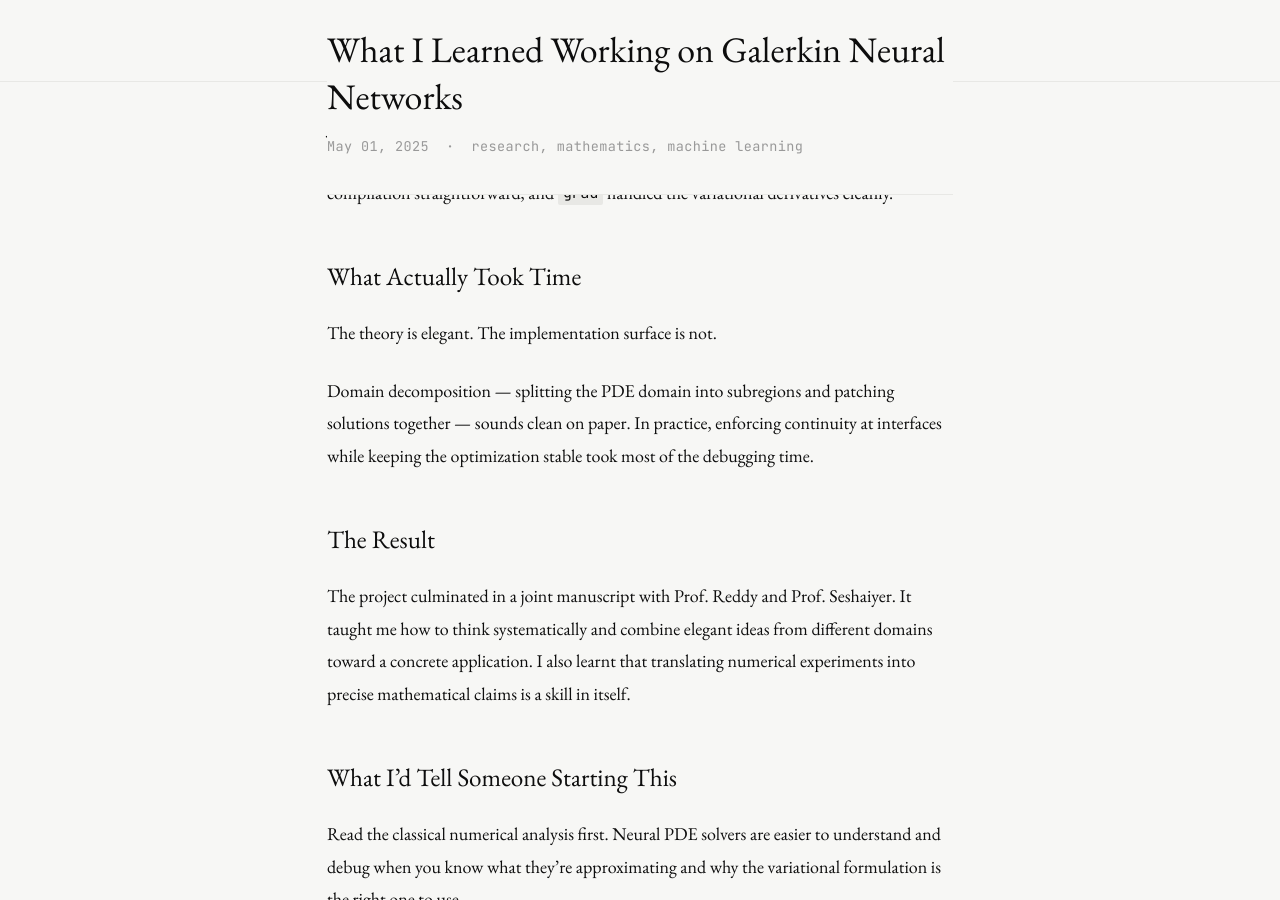
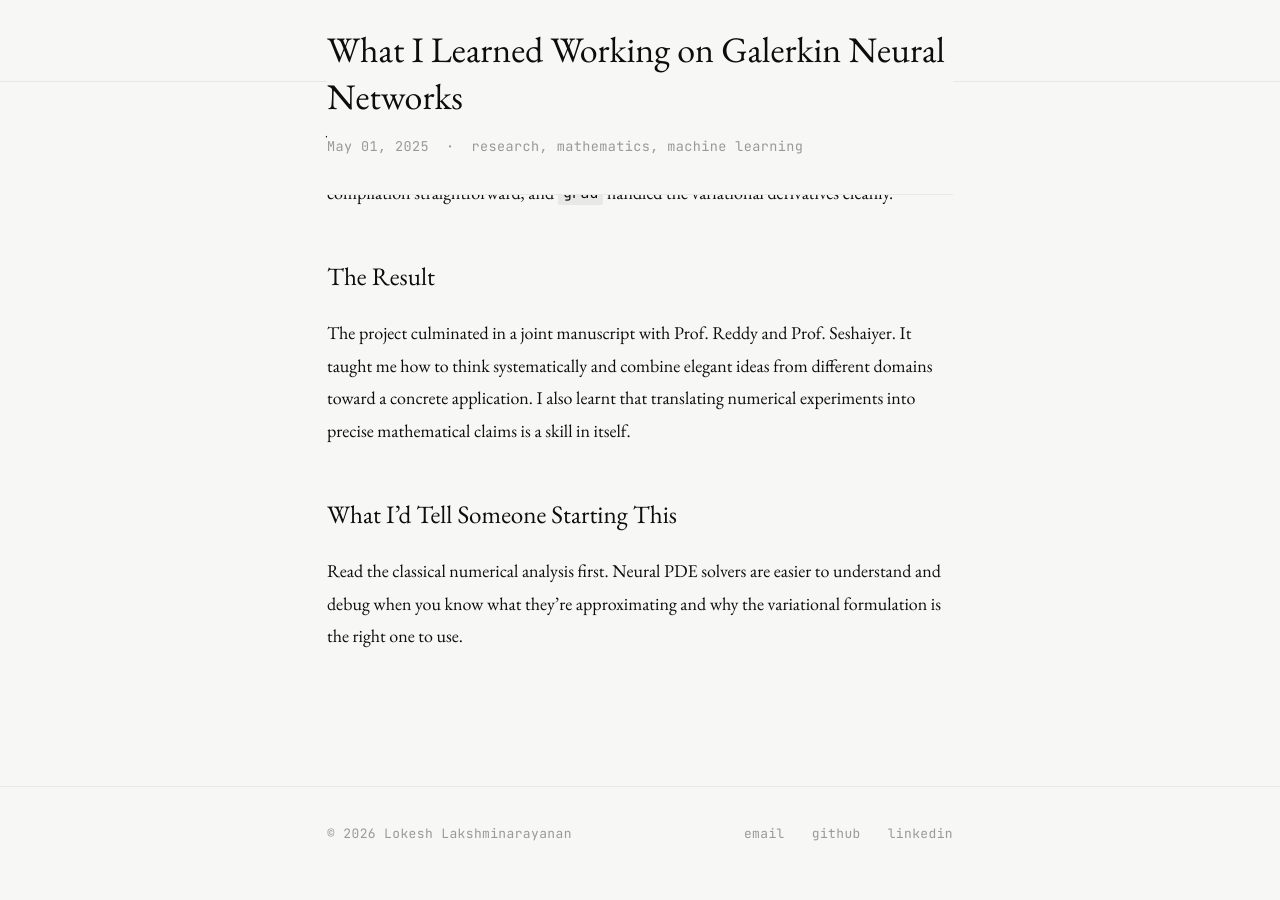
Before and after one commit to Lokesh-bitshyd22/Lokesh-bitshyd22.github.io, a Jekyll site: the page built from _posts/2025-05-01-on-galerkin-neural-networks.md, in a window 1280 px wide and 900 px high, scrolled down 726 px. Built offline with Jekyll 4.4.1, drawn with Linux system fonts in a browser that asks for light colours.

Commit message:
Update 2025-05-01-on-galerkin-neural-networks.md

```diff
--- a/_posts/2025-05-01-on-galerkin-neural-networks.md
+++ b/_posts/2025-05-01-on-galerkin-neural-networks.md
@@ -23,13 +23,6 @@ residual computation and the optimization loop. JAX's `vmap` and `jit` made
 batching and compilation straightforward, and `grad` handled the variational
 derivatives cleanly.
 
-## What Actually Took Time
-
-The theory is elegant. The implementation surface is not.
-
-Domain decomposition — splitting the PDE domain into subregions and patching
-solutions together — sounds clean on paper. In practice, enforcing continuity
-at interfaces while keeping the optimization stable took most of the debugging time.
 
 ## The Result
 
```
